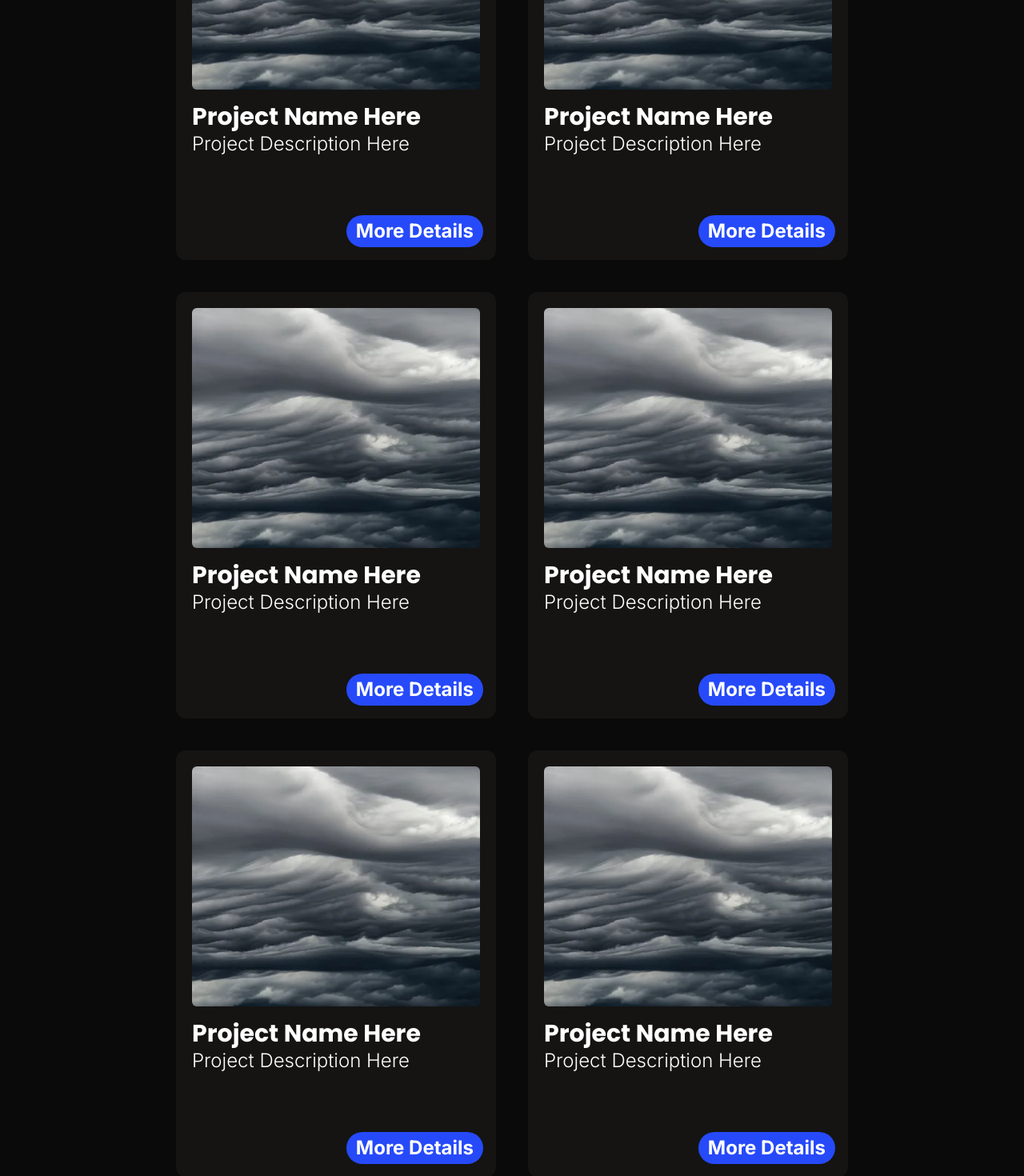
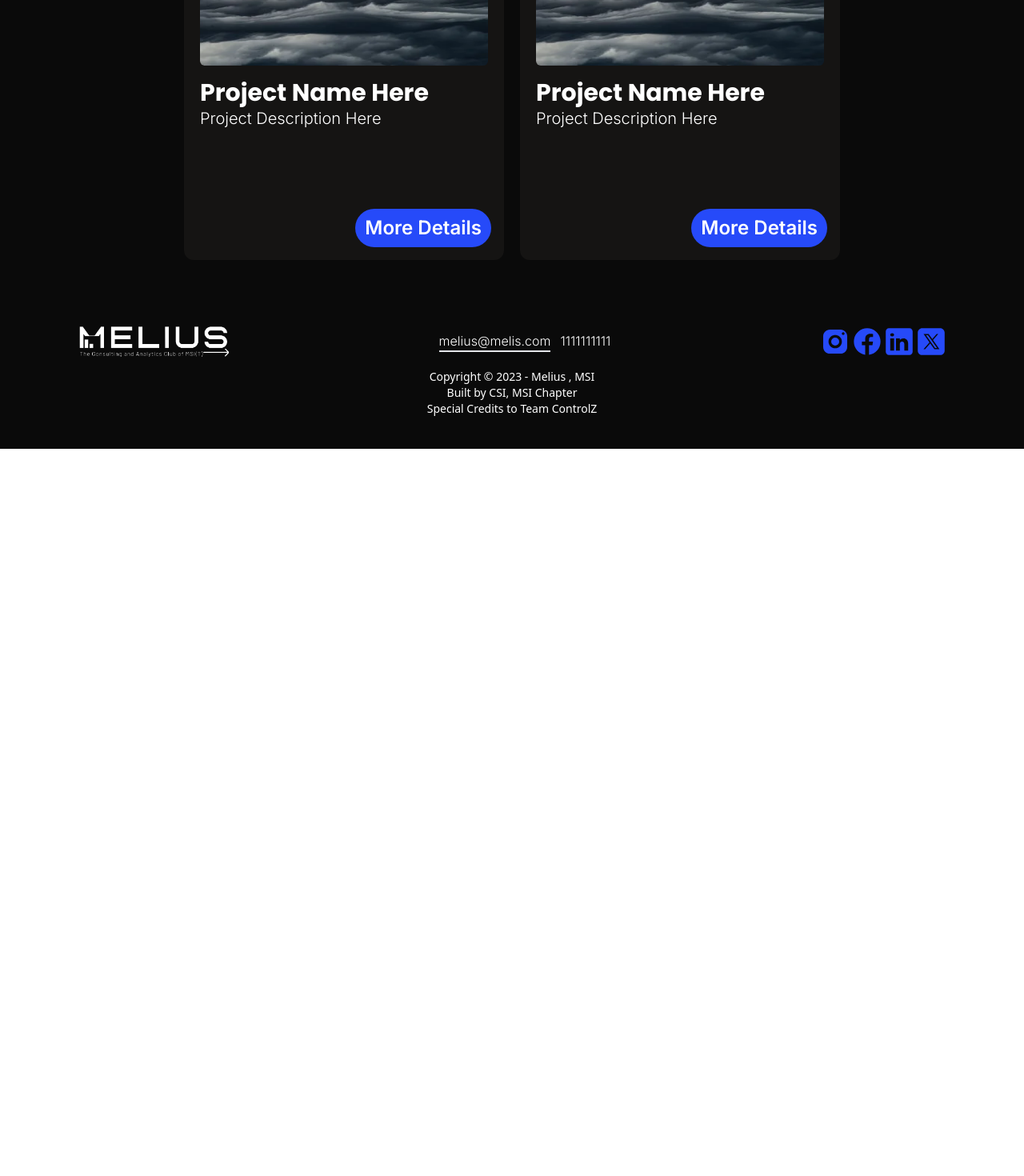
Before and after one commit to disisalan/Melius_Website, a React (Vite) app in the folder Frontend/: page /projects in a window 1280 px wide. Shown: the part 340-1810 px from the top of the page at 80% size. After the commit the page ends 901 px from the top, so only its background shows below. Built offline with nearby package versions, Linux system fonts and the light colour scheme.

Commit message:
Upadted projects,temas,events

```diff
--- a/Frontend/src/Components/Contact.jsx
+++ b/Frontend/src/Components/Contact.jsx
@@ -1,28 +1,9 @@
 import axios from "axios";
 export default function Contact() {
-  const handleSubmit = (event) => {
-    event.preventDefault();
+  const handleSubmit = async (event) => {
 
-    // Create an object to store the form data
-    const formData = {
-      Name: event.target.Name.value,
-      Contact: event.target.Contact.value,
-      Email: event.target.Email.value,
-      Subject: event.target.Subject.value,
-      Message: event.target.Message.value,
-    };
-    console.log(formData)
-    // Send the form data to the specified URL as JSON
-    axios.post("https://script.google.com/macros/s/AKfycbyerLLRhejhy2-ELCzVTjzUuYvP76FU925zbXuCGdfHmNXm_15824cPjLmuuB-LA0TuZw/exec", formData)
-      .then((response) => {
-        // Handle success, if needed
-        console.log("Form data submitted successfully:", response);
-      })
-      .catch((error) => {
-        // Handle errors, if needed
-        console.error("Error submitting form data:", error);
-      });
   };
+
   return (
     <div className="bg-black font-inter px-6 pt-20  lg:px-24  text-white">
       <h1 className="py-5   text-3xl font-poppins lg:text-5xl font-bold border-b-4 border-blue">
--- a/Frontend/src/Components/Projects.jsx
+++ b/Frontend/src/Components/Projects.jsx
@@ -6,99 +6,40 @@ function Projects() {
       <h1 className="py-5 font-poppins text-3xl lg:text-5xl font-bold border-b-4 border-blue">Events</h1>
 
       {/* Projects Container */}
-      <div className="py-5 md:py-10 text-xs md:text-2xl flex flex-wrap justify-center gap-5 md:gap-10">
+      <div className="py-5 md:py-10 text-xs md:text-2xl flex flex-wrap justify-center gap-5 md:gap-5">
 
         {/* Project */}
         <div className="p-3 md:p-5 relative bg-grey/25 rounded-xl bg-contain w-[200px] h-[266px] md:w-[400px] md:h-[533px] flex-none">
 
-          <img src="../Media/bg-1.png" alt="" className="rounded-md h-[150px] w-[200px] md:w-[400px] md:h-[300px]" />
+          <img src="../Media/bg-1.png" alt="" className="rounded-md w-[200px] aspect-[16/12] md:w-[400px]" />
 
           {/* Project Text Info */}
           <div className="py-2 md:py-4">
             <h1 className="font-poppins font-bold text-base md:text-3xl">Project Name Here</h1>
-            <h1 className="font-light">Project Description Here</h1>
+            <h1 className="font-light text-xl">Project Description Here</h1>
           </div>
 
           {/* Buttons at bottom */}
           <div className="absolute right-2 md:right-4 bottom-2 md:bottom-4 z-5">
-            <button className="py-1 px-3 font-bold bg-blue rounded-xl md:rounded-3xl">More Details</button>
+            <button className="py-2 px-3 font-semibold text-md bg-blue rounded-md md:rounded-3xl">More Details</button>
           </div>
         </div>
         <div className="p-3 md:p-5 relative bg-grey/25 rounded-xl bg-contain w-[200px] h-[266px] md:w-[400px] md:h-[533px] flex-none">
 
-          <img src="../Media/bg-1.png" alt="" className="rounded-md h-[150px] w-[200px] md:w-[400px] md:h-[300px]" />
+          <img src="../Media/bg-1.png" alt="" className="rounded-md w-[200px] aspect-[16/12] md:w-[400px]" />
 
           {/* Project Text Info */}
           <div className="py-2 md:py-4">
             <h1 className="font-poppins font-bold text-base md:text-3xl">Project Name Here</h1>
-            <h1 className="font-light">Project Description Here</h1>
+            <h1 className="font-light text-xl">Project Description Here</h1>
           </div>
 
           {/* Buttons at bottom */}
           <div className="absolute right-2 md:right-4 bottom-2 md:bottom-4 z-5">
-            <button className="py-1 px-3 font-bold bg-blue rounded-xl md:rounded-3xl">More Details</button>
+            <button className="py-2 px-3 font-semibold text-md bg-blue rounded-md md:rounded-3xl">More Details</button>
           </div>
         </div>
-        <div className="p-3 md:p-5 relative bg-grey/25 rounded-xl bg-contain w-[200px] h-[266px] md:w-[400px] md:h-[533px] flex-none">
 
-          <img src="../Media/bg-1.png" alt="" className="rounded-md h-[150px] w-[200px] md:w-[400px] md:h-[300px]" />
-
-          {/* Project Text Info */}
-          <div className="py-2 md:py-4">
-            <h1 className="font-poppins font-bold text-base md:text-3xl">Project Name Here</h1>
-            <h1 className="font-light">Project Description Here</h1>
-          </div>
-
-          {/* Buttons at bottom */}
-          <div className="absolute right-2 md:right-4 bottom-2 md:bottom-4 z-5">
-            <button className="py-1 px-3 font-bold bg-blue rounded-xl md:rounded-3xl">More Details</button>
-          </div>
-        </div>
-        <div className="p-3 md:p-5 relative bg-grey/25 rounded-xl bg-contain w-[200px] h-[266px] md:w-[400px] md:h-[533px] flex-none">
-
-          <img src="../Media/bg-1.png" alt="" className="rounded-md h-[150px] w-[200px] md:w-[400px] md:h-[300px]" />
-
-          {/* Project Text Info */}
-          <div className="py-2 md:py-4">
-            <h1 className="font-poppins font-bold text-base md:text-3xl">Project Name Here</h1>
-            <h1 className="font-light">Project Description Here</h1>
-          </div>
-
-          {/* Buttons at bottom */}
-          <div className="absolute right-2 md:right-4 bottom-2 md:bottom-4 z-5">
-            <button className="py-1 px-3 font-bold bg-blue rounded-xl md:rounded-3xl">More Details</button>
-          </div>
-        </div>
-        <div className="p-3 md:p-5 relative bg-grey/25 rounded-xl bg-contain w-[200px] h-[266px] md:w-[400px] md:h-[533px] flex-none">
-
-          <img src="../Media/bg-1.png" alt="" className="rounded-md h-[150px] w-[200px] md:w-[400px] md:h-[300px]" />
-
-          {/* Project Text Info */}
-          <div className="py-2 md:py-4">
-            <h1 className="font-poppins font-bold text-base md:text-3xl">Project Name Here</h1>
-            <h1 className="font-light">Project Description Here</h1>
-          </div>
-
-          {/* Buttons at bottom */}
-          <div className="absolute right-2 md:right-4 bottom-2 md:bottom-4 z-5">
-            <button className="py-1 px-3 font-bold bg-blue rounded-xl md:rounded-3xl">More Details</button>
-          </div>
-        </div>
-        <div className="p-3 md:p-5 relative bg-grey/25 rounded-xl bg-contain w-[200px] h-[266px] md:w-[400px] md:h-[533px] flex-none">
-
-          <img src="../Media/bg-1.png" alt="" className="rounded-md h-[150px] w-[200px] md:w-[400px] md:h-[300px]" />
-
-          {/* Project Text Info */}
-          <div className="py-2 md:py-4">
-            <h1 className="font-poppins font-bold text-base md:text-3xl">Project Name Here</h1>
-            <h1 className="font-light">Project Description Here</h1>
-          </div>
-
-          {/* Buttons at bottom */}
-          <div className="absolute right-2 md:right-4 bottom-2 md:bottom-4 z-5">
-            <button className="py-1 px-3 font-bold bg-blue rounded-xl md:rounded-3xl">More Details</button>
-          </div>
-        </div>
       </div>
     </div>
   )
--- a/Frontend/src/Components/Team.jsx
+++ b/Frontend/src/Components/Team.jsx
@@ -37,37 +37,7 @@ export default function Team() {
                     </div>
                 </div>
                 <div className="relative bg-contain bg-[url('../Media/bg-2.png')] w-[200px] h-[266.67px] sm:w-[250px] sm:h-[333px] lg:w-[300px] lg:h-[400px]">
-                    <div className="absolute top-[30%] right-[-15%] lg:top-[30%] lg:right-[-30%] font-bold font-poppins text-2xl lg:text-4xl">
-                        <div>Palash</div>
-                        <div className="text-blue">President</div>
-                        <div>
-                            {/* link */}
-                            {/* insta */}
-                        </div>
-                    </div>
-                </div>
-                <div className="relative bg-contain bg-[url('../Media/bg-2.png')] w-[200px] h-[266.67px] sm:w-[250px] sm:h-[333px] lg:w-[300px] lg:h-[400px]">
-                    <div className="absolute top-[30%] right-[-15%] lg:top-[30%] lg:right-[-30%] font-bold font-poppins text-2xl lg:text-4xl">
-                        <div>Palash</div>
-                        <div className="text-blue">President</div>
-                        <div>
-                            {/* link */}
-                            {/* insta */}
-                        </div>
-                    </div>
-                </div>
-                <div className="relative bg-contain bg-[url('../Media/bg-2.png')] w-[200px] h-[266.67px] sm:w-[250px] sm:h-[333px] lg:w-[300px] lg:h-[400px]">
-                    <div className="absolute top-[30%] right-[-15%] lg:top-[30%] lg:right-[-30%] font-bold font-poppins text-2xl lg:text-4xl">
-                        <div>Palash</div>
-                        <div className="text-blue">President</div>
-                        <div>
-                            {/* link */}
-                            {/* insta */}
-                        </div>
-                    </div>
-                </div>
-                <div className="relative bg-contain bg-[url('../Media/bg-2.png')] w-[200px] h-[266.67px] sm:w-[250px] sm:h-[333px] lg:w-[300px] lg:h-[400px]">
-                    <div className="absolute top-[30%] right-[-15%] lg:top-[30%] lg:right-[-30%] font-bold font-poppins text-2xl lg:text-4xl">
+                    <div className="absolute  top-[30%] right-[-15%] lg:top-[30%] lg:right-[-30%] font-bold font-poppins text-2xl lg:text-4xl">
                         <div>Palash</div>
                         <div className="text-blue">President</div>
                         <div>
```
Also changed, not shown: Frontend/src/Components/Events.jsx (+7 -40 lines).
